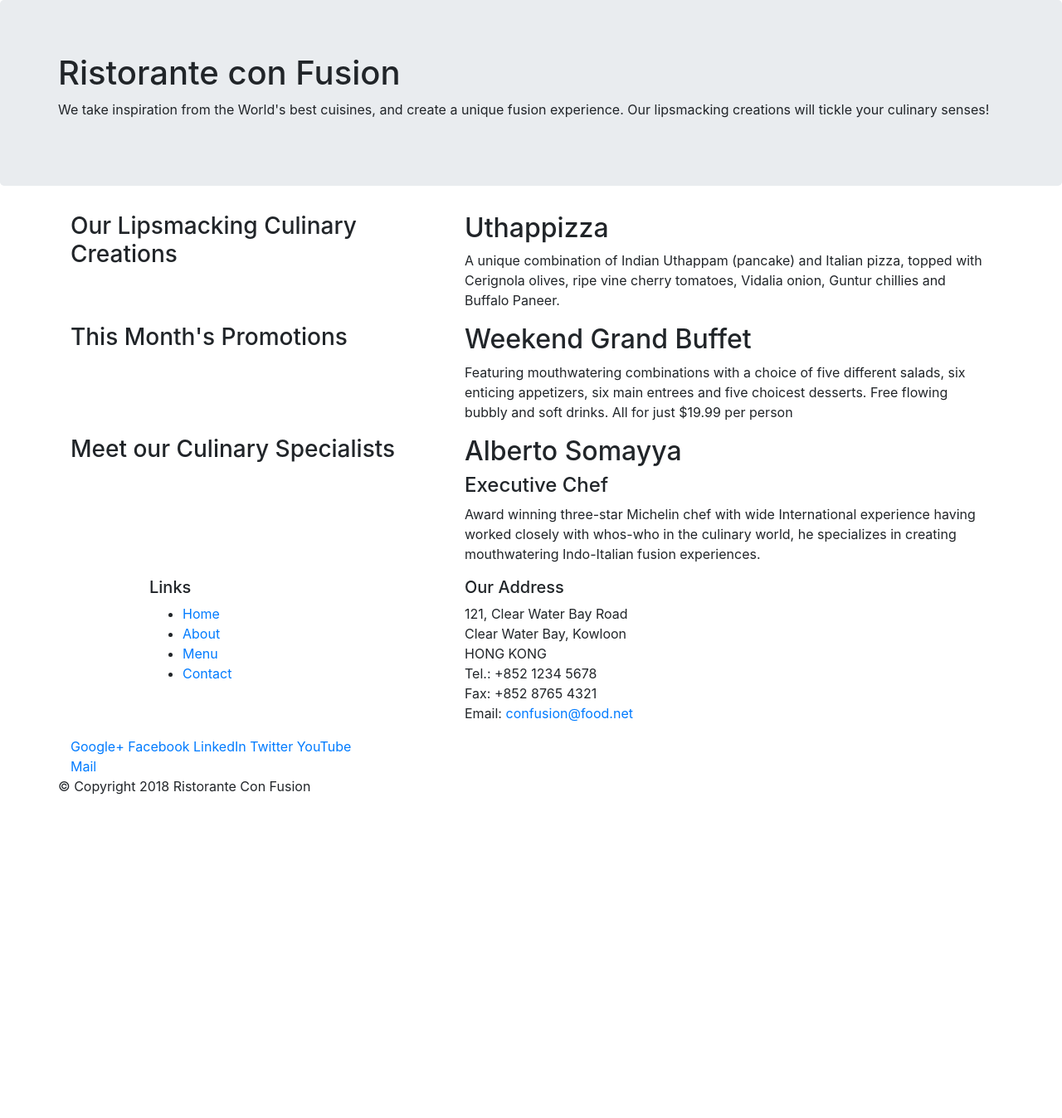
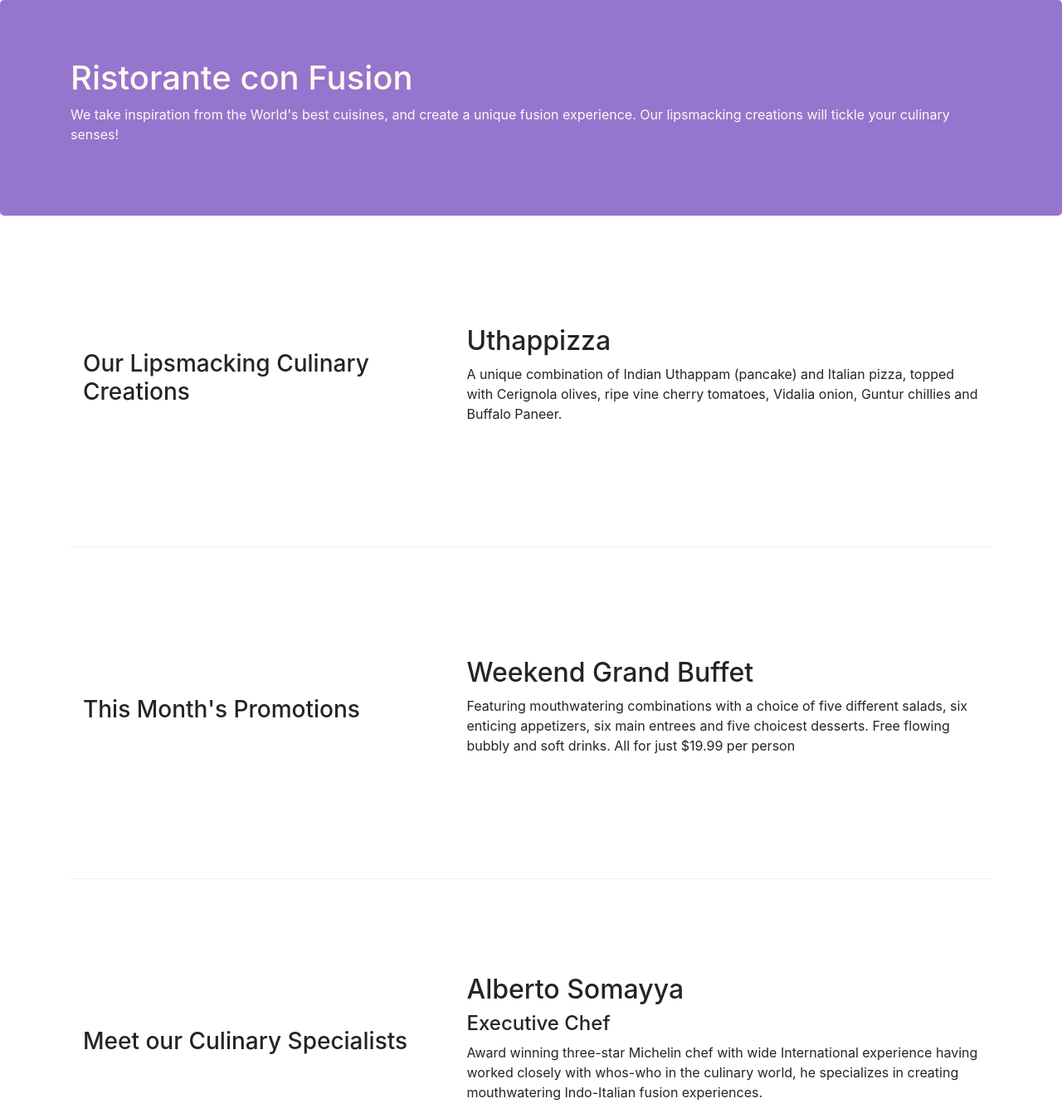
Before and after one commit to NavedAFZ/Bootstrap, a website: page index.html in a window 1280 px wide. Shown: the top 1348 px of the page at 83% size. Before the commit the page ends 976 px from the top, so only its background shows below. Drawn offline with nearby package versions, Linux system fonts and the light colour scheme.

Commit message:
Bootstrap grid part-2

```diff
--- /dev/null
+++ b/css/style.css
@@ -0,0 +1,29 @@
+.row-header{
+    margin:0px auto;
+    padding:0px;
+}
+
+.row-content {
+    margin:0px auto;
+    padding: 50px 0px 50px 0px;
+    border-bottom: 1px ridge;
+    min-height:400px;
+}
+
+.footer{
+    background-color: #D1C4E9;
+    margin:0px auto;
+    padding: 20px 0px 20px 0px;
+}
+.jumbotron {
+    padding:70px 30px 70px 30px;
+    margin:0px auto;
+    background: #9575CD ;
+    color:floralwhite;
+}
+
+address{
+    font-size:80%;
+    margin:0px;
+    color:#0f0f0f;
+}
--- a/index.html
+++ b/index.html
@@ -4,14 +4,15 @@
     <meta charset="UTF-8">
     <meta name="viewport" content="width=device-width, initial-scale=1.0,shrink-to-fit=no">
     <link rel="stylesheet" href="node_modules/bootstrap/dist/css/bootstrap.min.css">
+    <link rel="stylesheet" href="css/style.css">
     <title>Document</title>
 </head>
 
 <body>
 
-    <header class="jumbotron">
+    <header class="jumbotron ">
         <div class="container">
-            <div class="row">
+            <div class="row row-header">
                 <div >
                     <h1>Ristorante con Fusion</h1>
                     <p>We take inspiration from the World's best cuisines, and create a unique fusion experience. Our lipsmacking creations will tickle your culinary senses!</p>
@@ -22,8 +23,8 @@
         </div>
     </header>
 
-    <div class="container">
-        <div class="row">
+    <div class="container ">
+        <div class="row row-content align-items-center">
             <div class="col-12 col-sm-5">
                 <h3>Our Lipsmacking Culinary Creations</h3>
             </div>
@@ -34,7 +35,7 @@
         </div>
 
 
-        <div class="row">
+        <div class="row row-content align-items-center">
             <div class="col-12 col-sm-5">
                 <h3>This Month's Promotions</h3>
             </div>
@@ -44,7 +45,7 @@
             </div>
         </div>
 
-        <div class="row">
+        <div class="row row-content align-items-center">
             <div class="col-12 col-sm-5">
                 <h3>Meet our Culinary Specialists</h3>
             </div>
@@ -56,12 +57,12 @@
         </div>
     </div>
 
-    <footer >
+    <footer class="footer">
         <div class="container">
             <div class="row">
-                <div class="col-4 offset-1 col-sm-4 ">
+                <div class="col-4 offset-xs-1 col-sm-4 ">
                     <h5>Links</h5>
-                    <ul>
+                    <ul class="list-unstyled">
                         <li><a href="#">Home</a></li>
                         <li><a href="#">About</a></li>
                         <li><a href="#">Menu</a></li>
@@ -79,8 +80,8 @@
 		              Email: <a href="mailto:confusion@food.net">confusion@food.net</a>
 		           </address>
                 </div>
-                <div class="col-12 col-sm-4">
-                    <div>
+                <div class=" col-sm-4 align-self-center">
+                    <div class="text-center">
                         <a href="http://google.com/+">Google+</a>
                         <a href="http://www.facebook.com/profile.php?id=">Facebook</a>
                         <a href="http://www.linkedin.com/in/">LinkedIn</a>
@@ -90,8 +91,8 @@
                     </div>
                 </div>
            </div>
-           <div class="row">
-                <div  class="column-auto">
+           <div class="row justify-content-center">
+                <div  class="col-auto">
                     <p>© Copyright 2018 Ristorante Con Fusion</p>
                 </div>
            </div>
```
